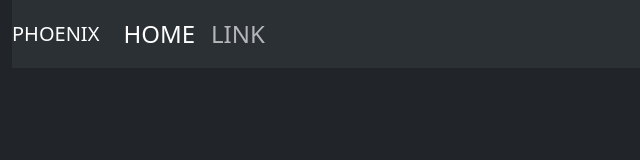
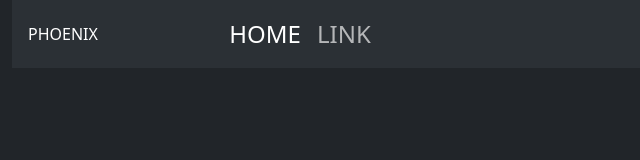
Before and after one commit to federicomagnone73/phoenix, a plain HTML site: page index.html in a window 1280 px wide. Shown: the whole page, without its empty margins (0-640 px from the left). Drawn offline with nearby package versions, Linux system fonts and the light colour scheme.

Commit message:
Update index.html

```diff
--- a/index.html
+++ b/index.html
@@ -12,7 +12,7 @@
     <header class="main-header">
       <div class="container-fluid">
         <nav class="navbar navbar-expand-lg bg-body-tertiary">
-          <a class="navbar-brand" href="#">
+          <a class="navbar-brand col-md-3 col-lg-2 me-0 px-3 fs-6 text-white" href="#">
             PHOENIX
           </a>
           <button class="navbar-toggler" type="button" data-bs-toggle="collapse" data-bs-target="#navbarSupportedContent" aria-controls="navbarSupportedContent" aria-expanded="false" aria-label="Toggle navigation">
```
